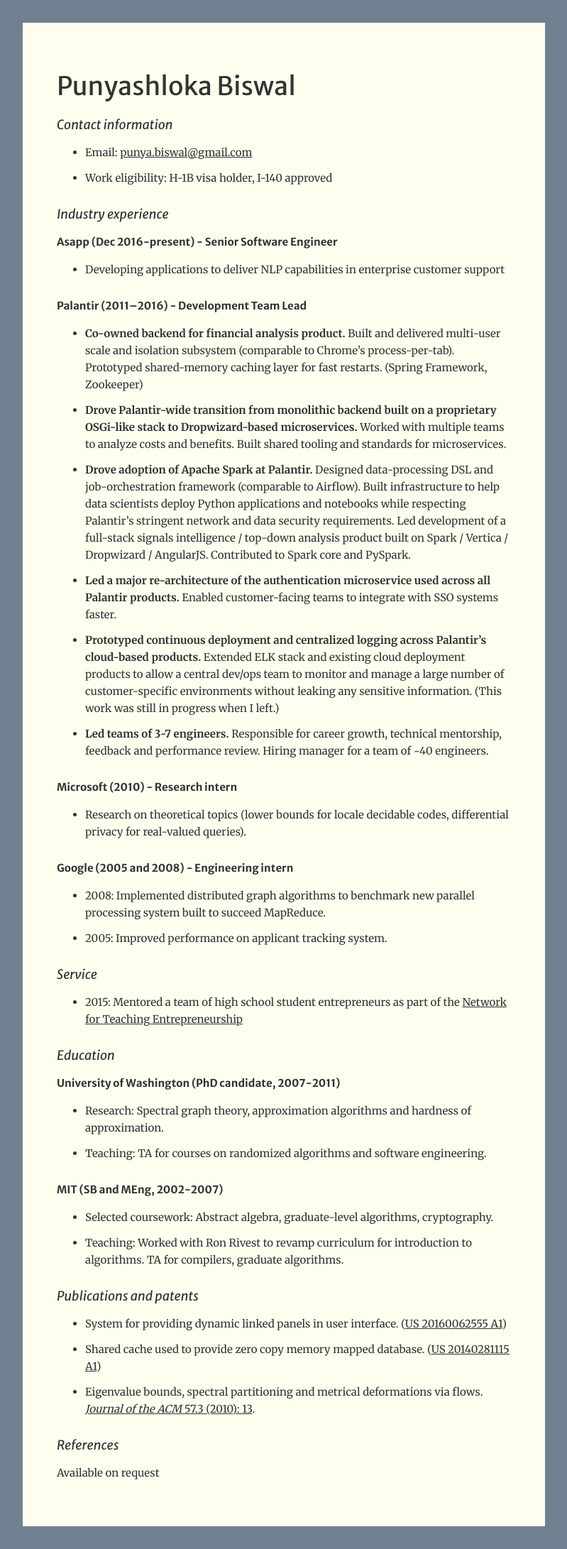
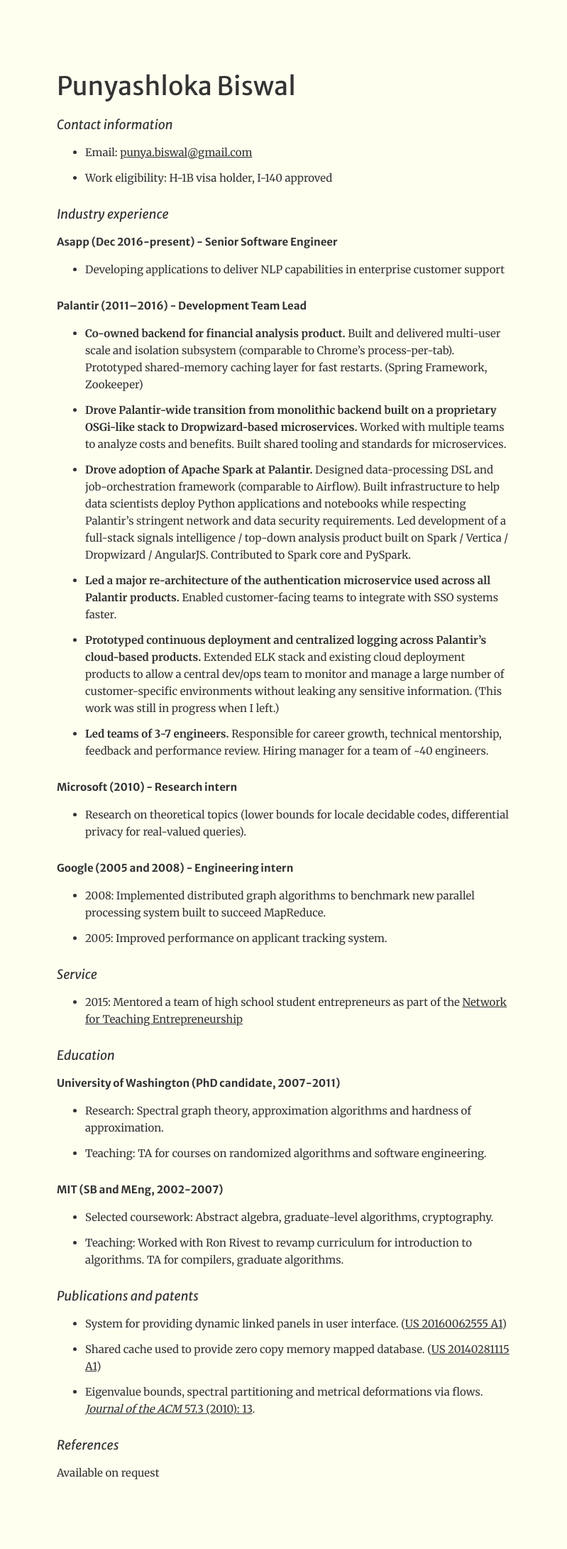
Before and after one commit to punya/punya.github.io, a Jekyll site: the page built from resume.md, in a window 1280 px wide. Shown: the whole page at 71% size, without its empty margins (240-1039 px from the left). Built offline with Jekyll 4.4.1, drawn with Linux system fonts in a browser that asks for light colours.

Commit message:
Background color

```diff
--- a/_layouts/default.html
+++ b/_layouts/default.html
@@ -7,12 +7,11 @@
       @import url('https://fonts.googleapis.com/css?family=Merriweather+Sans:400,400i,700|Merriweather:400,700');
       @media screen {
         body {
-          background: slategrey;
+          background: ivory;
           padding: 24px;
         }
         article {
           width: 640px;
-          background: ivory;
           padding: 48px;
           margin-left: auto;
           margin-right: auto;
```
